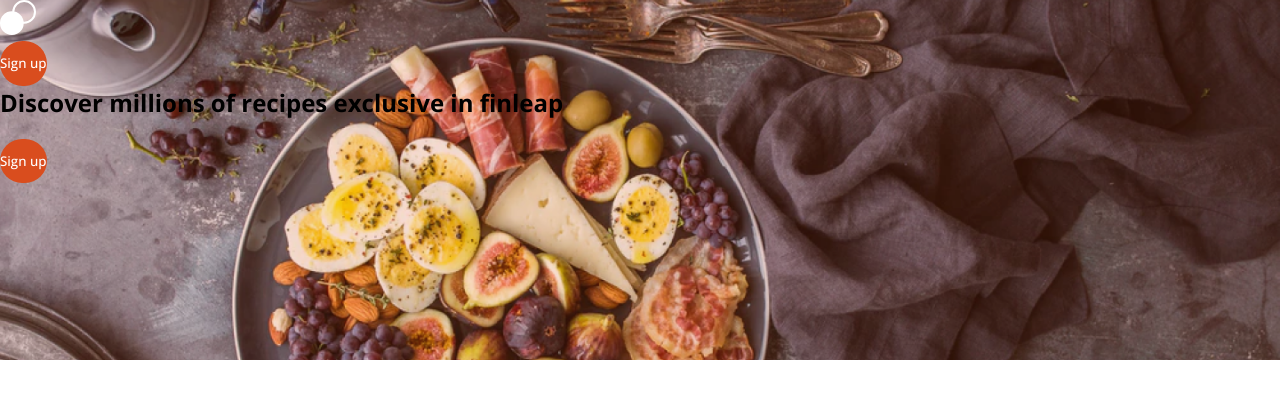
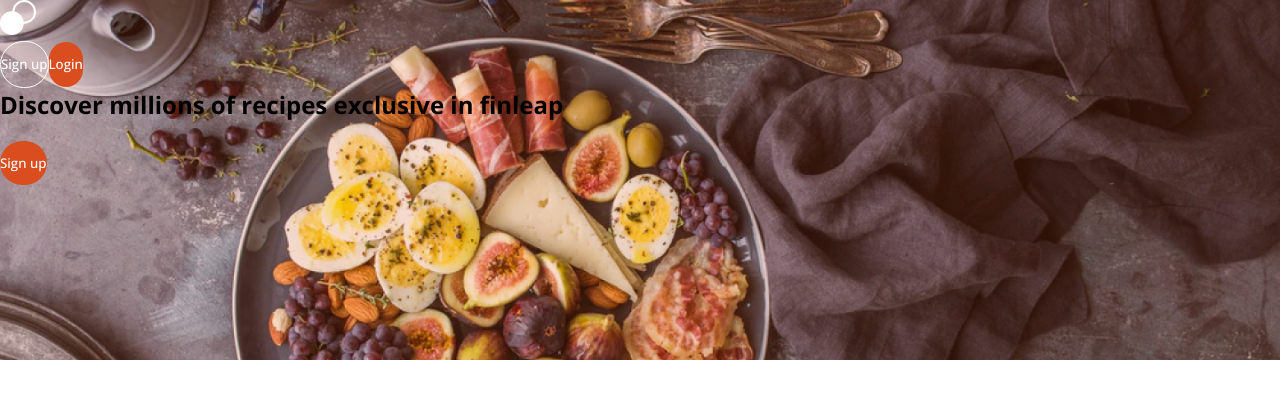
Before and after one commit to Android789515/recipe-site, a Next.js app: page / in a window 1280 px wide. Shown: the top 398 px of the page. Built offline with nearby package versions, Linux system fonts and the light colour scheme.

Commit message:
Working on hero section.  Added buttons for the hero section and added basic styling.
Refactored range method in math utils.

```diff
--- a/components/homepage/hero-section/HeroHeader.tsx
+++ b/components/homepage/hero-section/HeroHeader.tsx
@@ -4,13 +4,17 @@ import logo from '../../../public/logo.svg'
 
 import Image from '../../generic-components/Image'
 import HeroLoginBtn from './HeroLoginBtn'
+import HeroHeaderSignupBtn from './HeroHeaderSignupBtn'
 
 const HeroHeader = () => {
     return (
         <header>
             <Image src={logo} />
 
-            <HeroLoginBtn />
+            <div>
+                <HeroHeaderSignupBtn />
+                <HeroLoginBtn />
+            </div>
         </header>
     )
 }
--- a/components/homepage/hero-section/HeroHeaderSignupBtn.tsx
+++ b/components/homepage/hero-section/HeroHeaderSignupBtn.tsx
@@ -0,0 +1,15 @@
+import React from 'react'
+
+import styles from '../../../styles/homepage/hero-section/HeroHeaderSignupBtn.module.scss'
+
+import Button from '../../generic-components/Button'
+
+const HeroHeaderSignupBtn = () => {
+    return (
+        <Button customClass={styles.btn}>
+            <p>Sign up</p>
+        </Button>
+    )
+}
+
+export default HeroHeaderSignupBtn
--- a/components/homepage/hero-section/HeroLoginBtn.tsx
+++ b/components/homepage/hero-section/HeroLoginBtn.tsx
@@ -7,7 +7,7 @@ import Button from '../../generic-components/Button'
 const HeroLoginBtn = () => {
     return (
         <Button customClass={styles.btn}>
-            <p>Sign up</p>
+            <p>Login</p>
         </Button>
     )
 }
--- a/pages/index.tsx
+++ b/pages/index.tsx
@@ -14,9 +14,9 @@ const Home: NextPage = () => {
                 <link rel='icon' type='image/svg+xml' href='/favicon.svg'/>
             </Head>
 
-            <body>
+            <div>
                 <HeroSection />
-            </body>
+            </div>
         {/*
             Hero section
 
--- /dev/null
+++ b/styles/homepage/hero-section/HeroHeaderSignupBtn.module.scss
@@ -0,0 +1,4 @@
+.btn {
+  background: none;
+  border: solid 1px;
+}
--- a/styles/homepage/hero-section/HeroLoginBtn.module.scss
+++ b/styles/homepage/hero-section/HeroLoginBtn.module.scss
@@ -1,3 +1,14 @@
 .btn {
+  composes: btn from '../../generic-components/Button.module.scss';
+
   background: none;
 }
+
+.btn:focus,
+.btn:hover {
+  background: none;
+}
+
+.btn:active {
+  background: none;
+}
```
Also changed, not shown: components/homepage/hero-section/HeroSignupBtn.tsx (added, +14 -0 lines), utils/mathUtils.ts (+7 -2 lines), components/homepage/hero-section/HeroSigupBtn.tsx (deleted), styles/homepage/hero-section/HeroSignupBtn.module.scss (added).
